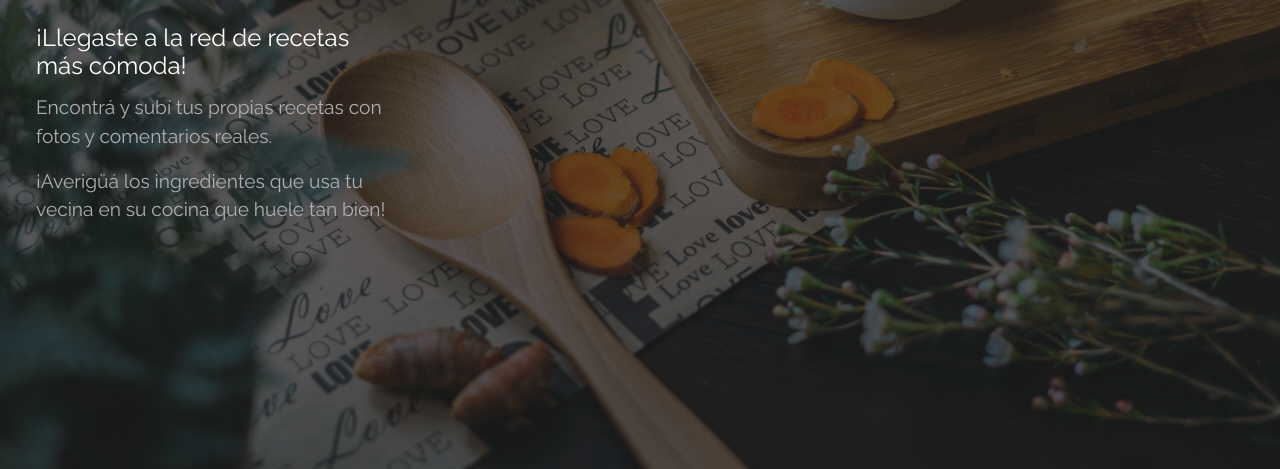
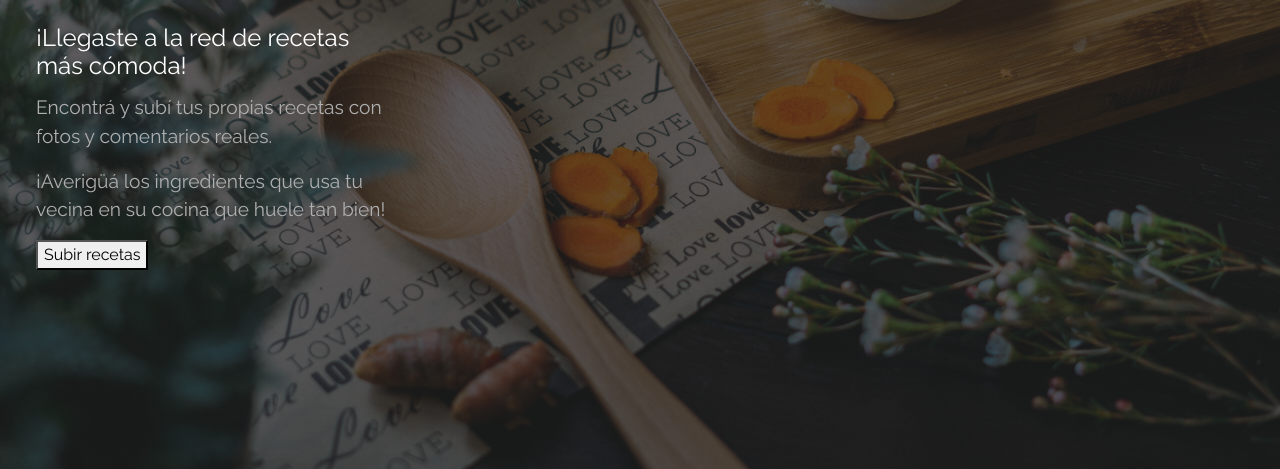
Before and after one commit to nazarenads/foodseason, a PHP site: page /home.php in a window 1280 px wide. Shown: the part 256-725 px from the top of the page. Run offline with PHP 8.4, Linux system fonts and the light colour scheme; the visitor is signed in with stand-in values (Sample User, id 1); some libraries are stand-ins or nearby versions.

Commit message:
agrego botón para subir recetas desde el home

```diff
--- a/home.php
+++ b/home.php
@@ -28,6 +28,9 @@
                 <h4 class="card-title">¡Llegaste a la red de recetas más cómoda!</h4>
                 <p class="card-text">Encontrá y subí tus propias recetas con fotos y comentarios reales.</p>
                 <p class="card-text">¡Averigüá los ingredientes que usa tu vecina en su cocina que huele tan bien!</p>
+                <?php if(isset($_SESSION['username'])){?>
+                  <a href=CRUDrecipes/uploadRecipe.php><button type="button" name="button">Subir recetas</button></a>
+                <?php } ?>
               </div>
             </div>
           </div>
```
